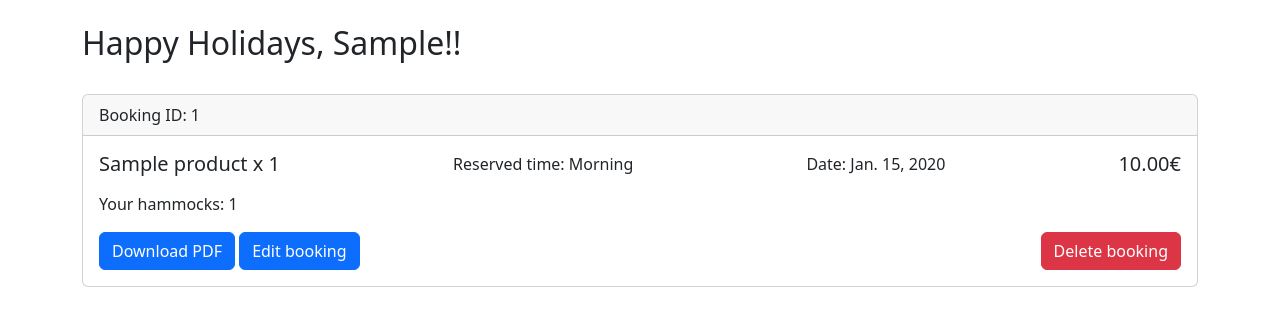
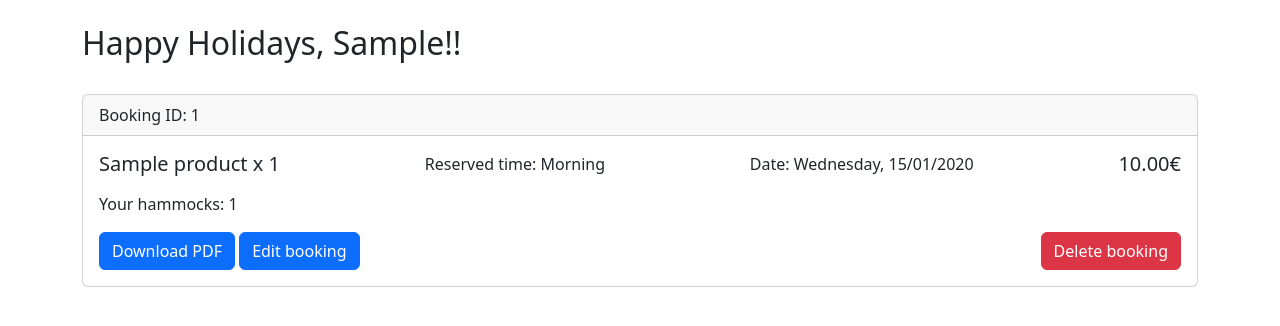
Before and after one commit to TheReported/jhoola, a Django app: a page that uses src/app/back-end/users/templates/users/pages/bookings.html in a window 1280 px wide. Shown: the part 76-402 px from the top of the page. Run offline with Django 5.2, Linux system fonts and the light colour scheme; a user stored in the database is signed in; tables that the repository leaves empty hold one stand-in row (values such as "Sample post").

Commit message:
date filter added #24

```diff
--- a/src/app/back-end/users/templates/users/pages/bookings.html
+++ b/src/app/back-end/users/templates/users/pages/bookings.html
@@ -24,7 +24,7 @@
           <div class="booking-info d-flex flex-row justify-content-between">
             <h5 class="card-title">{{ booking.products.first }} x {{ booking.products.count }}</h5>
             <p class="card-text">Reserved time: {{ booking.get_duration_display }}</p>
-            <p class="card-text">Date: {{ booking.date }}</p>
+            <p class="card-text">Date: {{ booking.date|date:"l, d/m/Y"  }}</p>
             <h5 class="card-title">{{ booking.price }}€</h5>
           </div>
           <div>
@@ -51,7 +51,7 @@
   {% else %}
   <div class="row">
     <div class="col-12 d-flex justify-content-center align-items-end p-5">
-      <h3>Looks like you haven't made any reservations yet, start your break <a href="{% url 'booking:client_book' user.username %}">here.</a></h3>
+      <h3>Looks like you haven't made any reservations yet, start your break <a href="{% url 'booking:client_book' user.username %}">here</a></h3>
     </div>
   </div>
   {% endif %}
```
